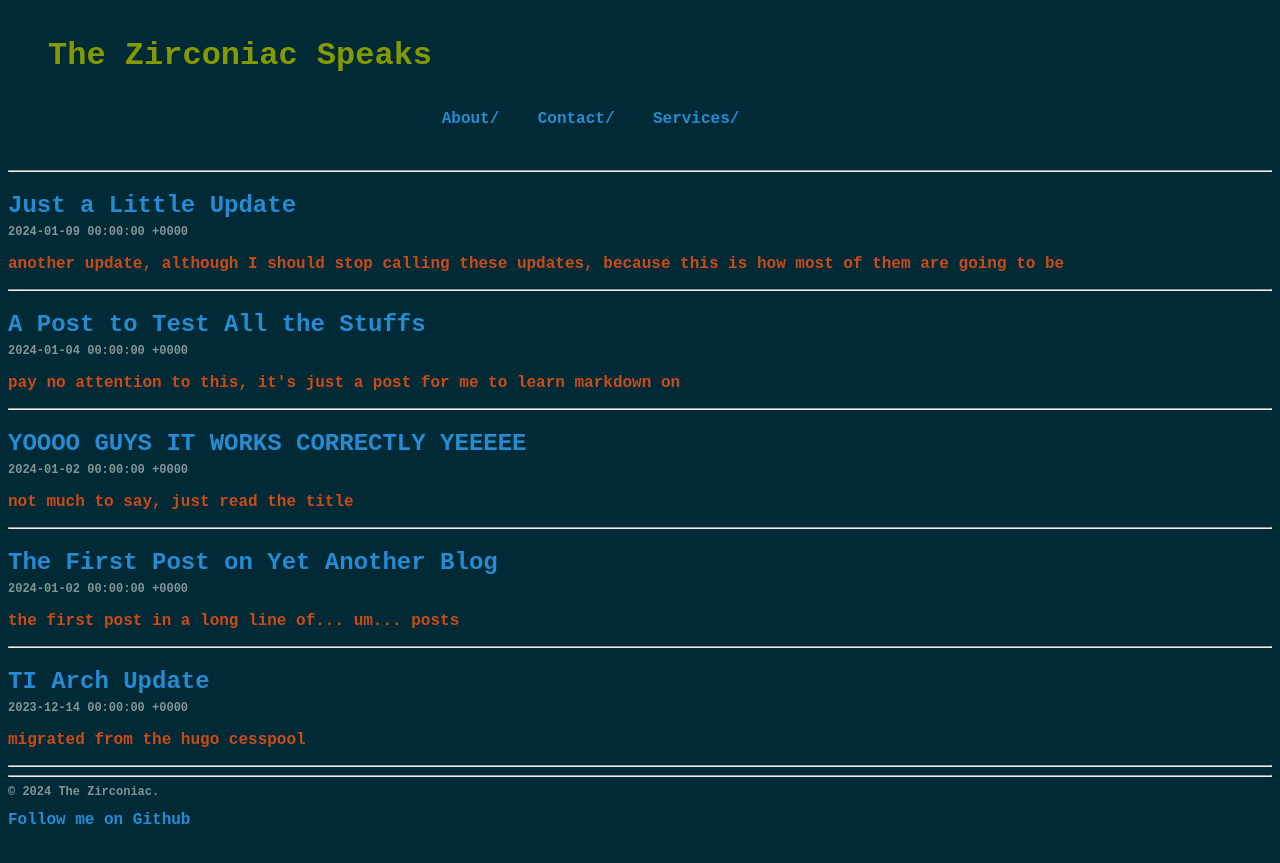
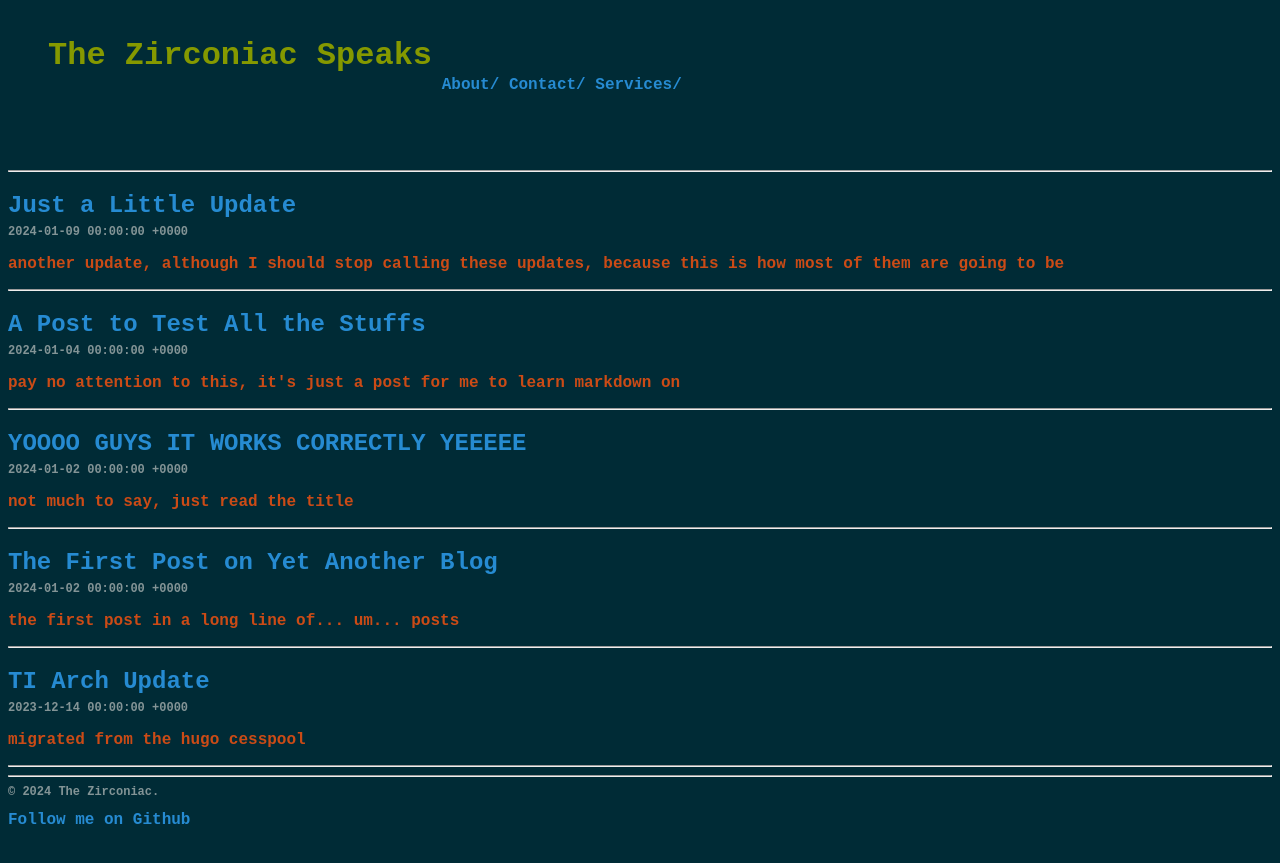
Before and after one commit to ZirconiaCubed3v2/ZirconiaCubed3v2.github.io, a Jekyll site: the page built from index.html, in a window 1280 px wide. Shown: the top 863 px of the page. Built offline with Jekyll 4.4.1, drawn with Linux system fonts in a browser that asks for light colours; some web fonts are replaced; the list of posts is cut into pages by our own code.

Commit message:
trying out some navbar stuff

```diff
--- a/_layouts/default.html
+++ b/_layouts/default.html
@@ -13,9 +13,9 @@
 
     <ul class="navbar" style="list-style:none;">
       <li style="display:inline-block;"><h1 id="sitetitle"><a href="/" style="color:#859900">{{ site.name }}</a><h1>&nbsp;&nbsp;</li>
-      <li style="display:inline-block;"><a href="/info/about.html">About/</a> &nbsp;&nbsp;</li>
-      <li style="display:inline-block;"><a href="/info/contact.html">Contact/</a> &nbsp;&nbsp;</li>
-      <li style="display:inline-block;"><a href="/info/services.html">Services/</a> &nbsp;&nbsp;</li>
+      <li style="display:inline-block;"><a href="/info/about.html">About/</a><p class="noselect">&nbsp;&nbsp;</p></li>
+      <li style="display:inline-block;"><a href="/info/contact.html">Contact/</a><p class="noselect">&nbsp;&nbsp;</p></li>
+      <li style="display:inline-block;"><a href="/info/services.html">Services/</a><p class="noselect">&nbsp;&nbsp;</p></li>
     </ul>
     <hr style="color:#b58900">
   </head>
--- a/css/style.css
+++ b/css/style.css
@@ -11,6 +11,16 @@ p {
 a {
   color: #268bd2;
   text-decoration: none;
+}
+.noselect {
+  -webkit-touch-callout: none; /* iOS Safari */
+  -webkit-user-select: none;   /* Chrome/Safari/Opera */
+  -khtml-user-select: none;    /* Konqueror */
+  -moz-user-select: none;      /* Firefox */
+  -ms-user-select: none;       /* Internet Explorer/Edge */
+  user-select: none;           /* Non-prefixed version, currently
+                                  not supported by any browser */
+  cursor: default;
 }
 #heading {
   color: #268bd2;
```
